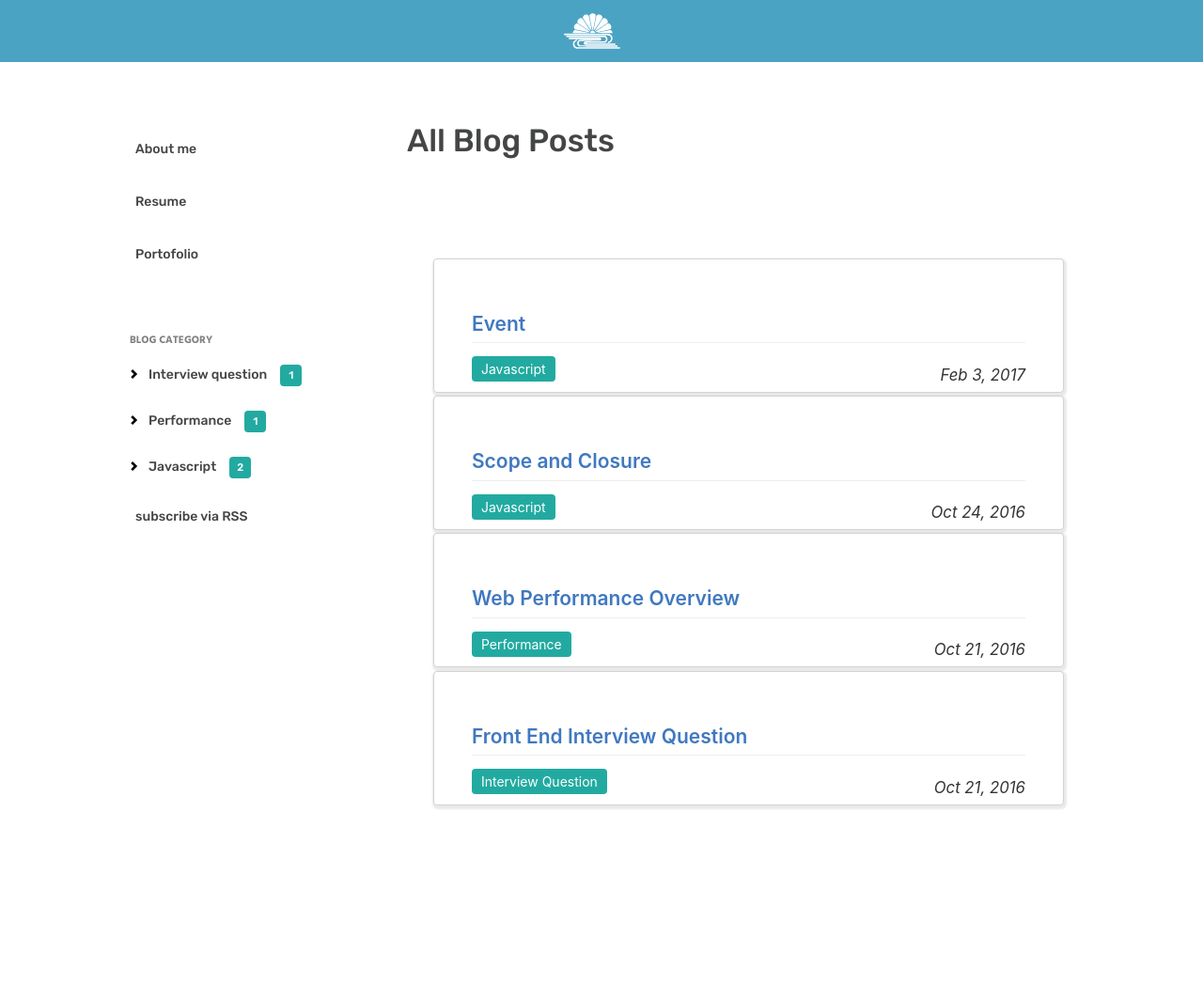
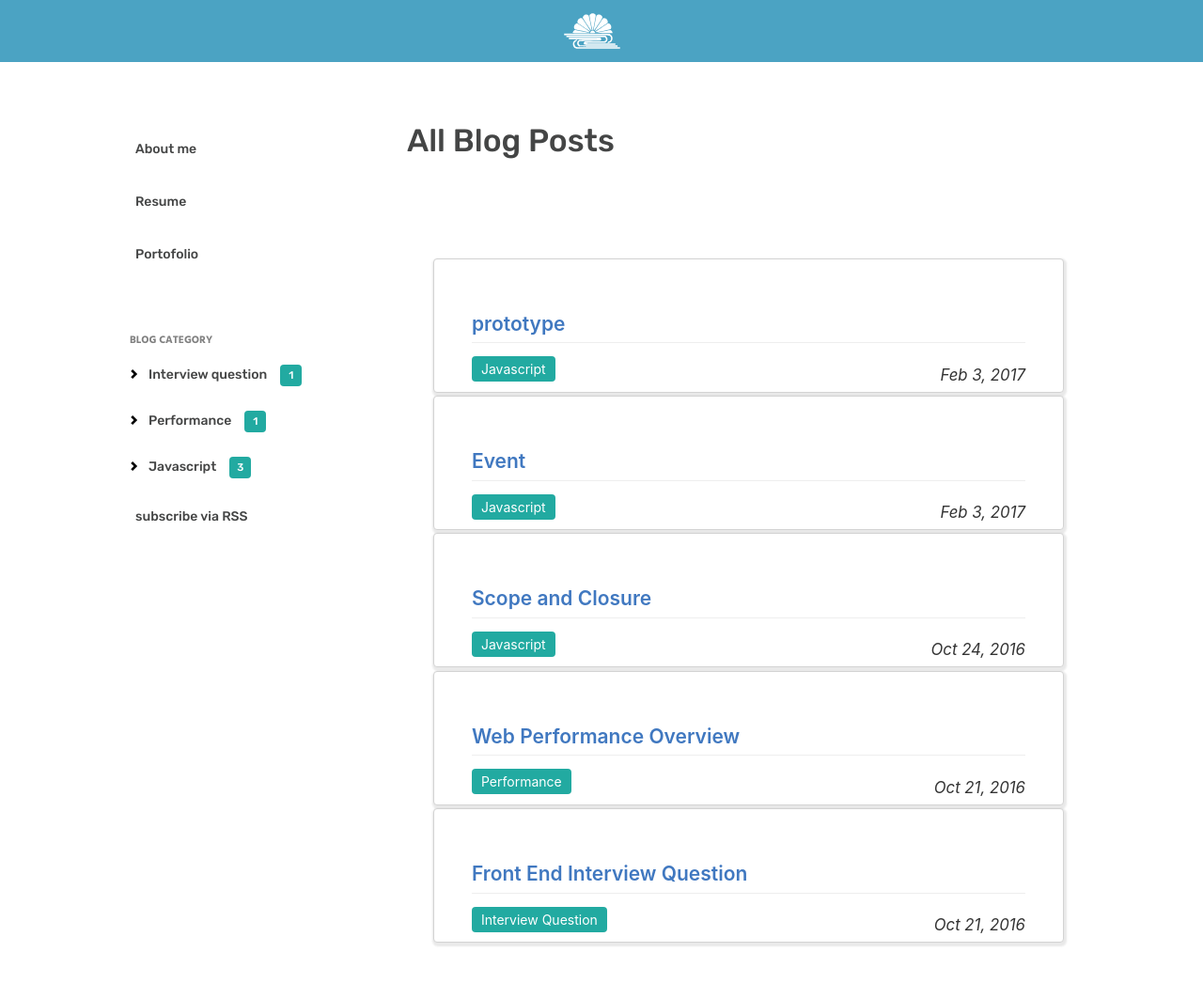
Before and after one commit to keioka/keioka.github.io, a Jekyll site: the page built from blogs/index.html, in a window 1280 px wide. Shown: the whole page at 94% size. Built offline with Jekyll 4.4.1, drawn with Linux system fonts in a browser that asks for light colours; before the commit the page ends 917 px from its top, so only the background shows below that.

Commit message:
Update 2017-02-03-prototype.md

```diff
--- a/_posts/2017-02-03-prototype.md
+++ b/_posts/2017-02-03-prototype.md
@@ -1,5 +1,8 @@
 ---
-published: false
+published: true
+layout: post
+title: prototype
+categories: ['Javascript']
 ---
 # Prototype
 
```
